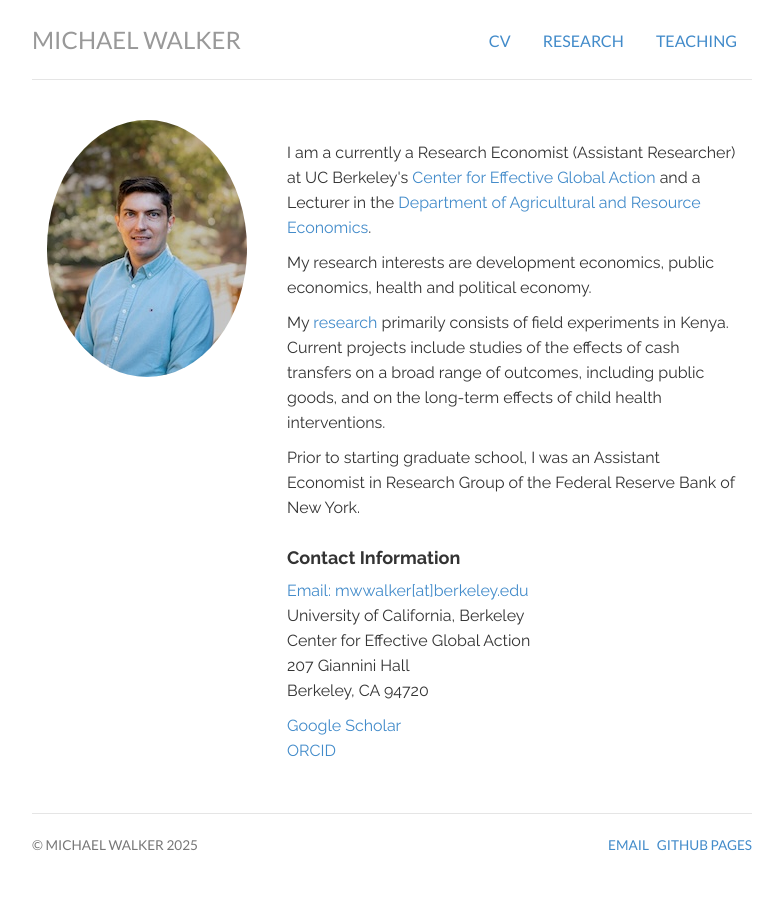
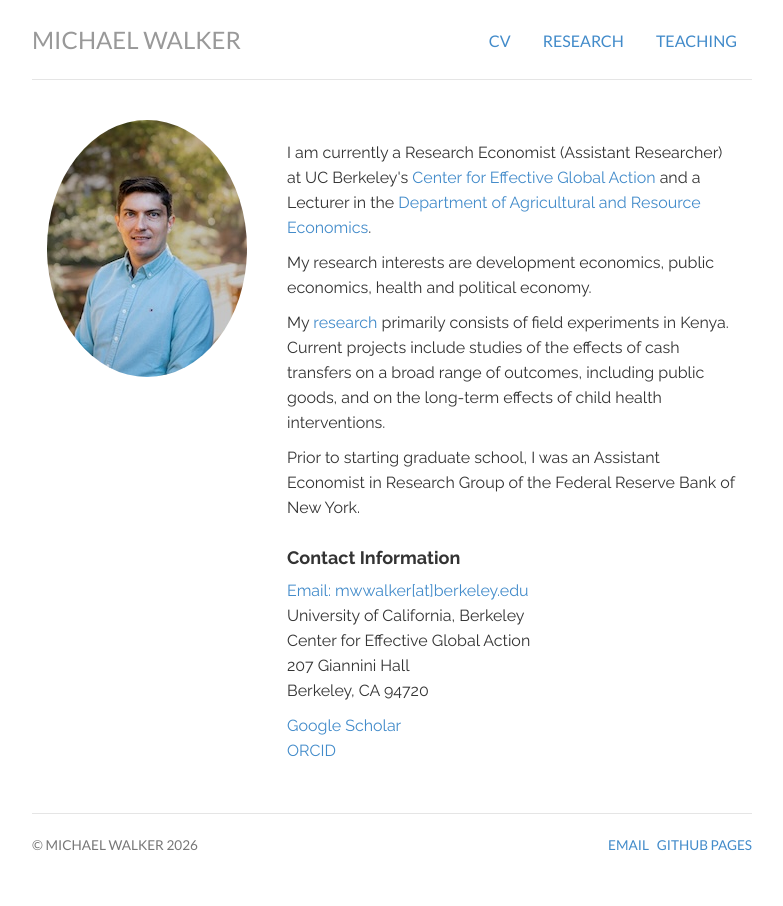
Before and after one commit to mwwalker/mwwalker.github.io, a Jekyll site: the page built from index.html, in a window 1280 px wide. Shown: the whole page, without its empty margins (248-1031 px from the left). Built offline with Jekyll 4.4.1, drawn with Linux system fonts in a browser that asks for light colours.

Commit message:
typo fix, jpe r&r

```diff
--- a/_includes/footer.html
+++ b/_includes/footer.html
@@ -1,7 +1,7 @@
 <div class="footer">
 	<div class="row">
 	<div class="col-sm-4">
-	<p><small>&copy; Michael Walker 2025 </small></p>
+	<p><small>&copy; Michael Walker 2026 </small></p>
 	</div>
 	<div class="col-sm-8">
 	<p class="pull-right"><small>  <a href="mailto:mwwalker@berkeley.edu">email</a>
--- a/index.html
+++ b/index.html
@@ -15,7 +15,7 @@ description: Michael Walker is a development economist at UC Berkeley's Center f
             </div>
             <div itemscope itemtype="http://data-vocabulary.org/Person" class="col-sm-8">
 
-                <p class="lead"> <p>I am a currently a Research Economist (Assistant Researcher) at UC Berkeley's <a href="https://cega.berkeley.edu"> Center for Effective Global Action</a> and a Lecturer in the <a href="https://are.berkeley.edu/"> Department of Agricultural and Resource Economics</a>.</p>
+                <p class="lead"> <p>I am currently a Research Economist (Assistant Researcher) at UC Berkeley's <a href="https://cega.berkeley.edu"> Center for Effective Global Action</a> and a Lecturer in the <a href="https://are.berkeley.edu/"> Department of Agricultural and Resource Economics</a>.</p>
 
                 <p> My research interests are development economics, public economics, health and political economy.</p>
 
--- a/research/index.html
+++ b/research/index.html
@@ -154,7 +154,7 @@ title: Research
     </p>
 
     <p style="font-size:18px">  <a href="https://www.nber.org/papers/w34557"> <b> Impacts of Contemporaneous Air Pollution Exposure on Cognitive Performance in Kenya </b> </a> (with Xuqian Ma, Michelle N. Layvant, Edward Miguel, Eric Ochieng and Ajay Pillarisetti)
-  <br> NBER Working Paper No. 34557, December 2025. <em> R& R, Journal of Health Economics. </em> </p>
+  <br> NBER Working Paper No. 34557, December 2025. <em> R&R, Journal of Health Economics. </em> </p>
 
 
   <p style="font-size:18px">  <a href="https://www.nber.org/papers/w32617"> <b> Intergenerational Human Capital Impacts and Complementarities in Kenya </b> </a> (with Madeline Duhon, Lia Fernald, Joan Hamory, Edward Miguel and Eric Ochieng)
```
Also changed, not shown: other parts of research/index.html (+1 -1 lines).
